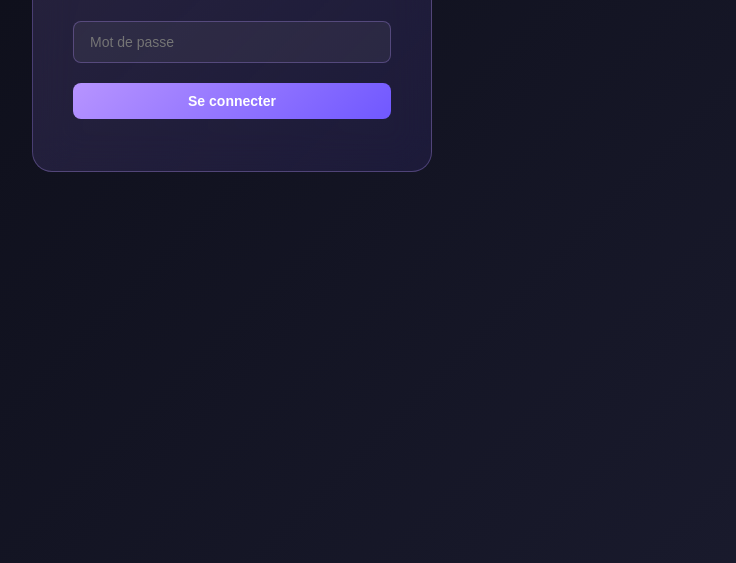
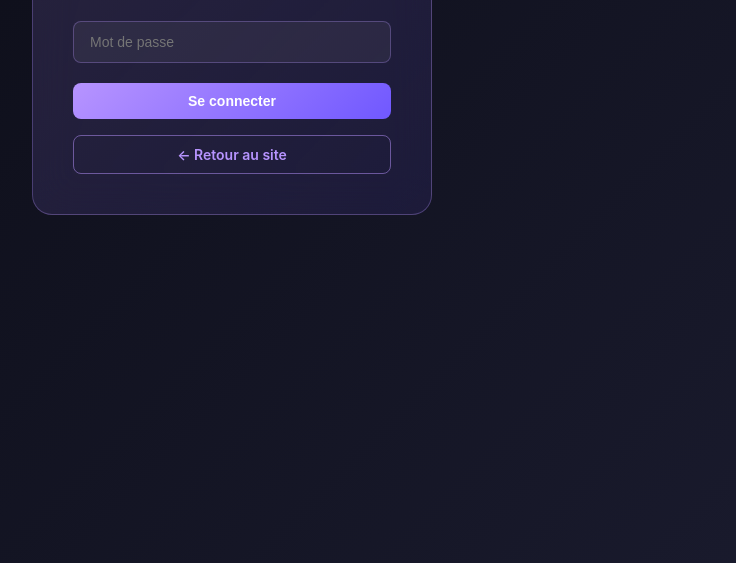
Before and after one commit to Balouuxx27/nightfall-rp-website, a website: page staff/index.html in a window 1280 px wide. Shown: the part 237-800 px from the top of the page, without its empty margins (408-1144 px from the left). Drawn offline with nearby package versions, Linux system fonts and the light colour scheme.

Commit message:
Ajoute bouton retour sur page login staff

```diff
--- a/staff/index.html
+++ b/staff/index.html
@@ -196,6 +196,9 @@
         <button type="submit" class="btn btn-primary" style="width: 100%;">Se connecter</button>
         <div id="login-error" class="error"></div>
       </form>
+      <a href="../index.html" class="btn btn-ghost" style="width: 100%; margin-top: 16px; display: block; text-align: center; text-decoration: none;">
+        ← Retour au site
+      </a>
     </div>
 
     <!-- Protected Content -->
```
